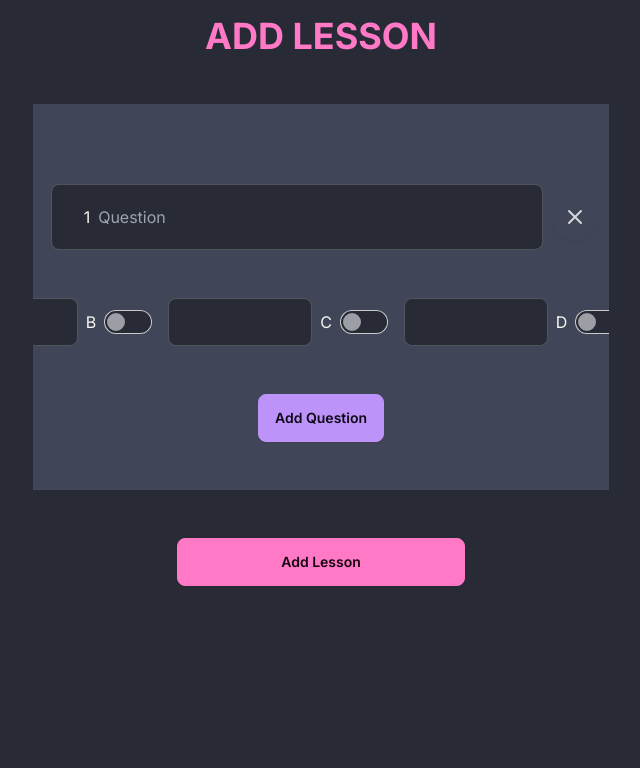
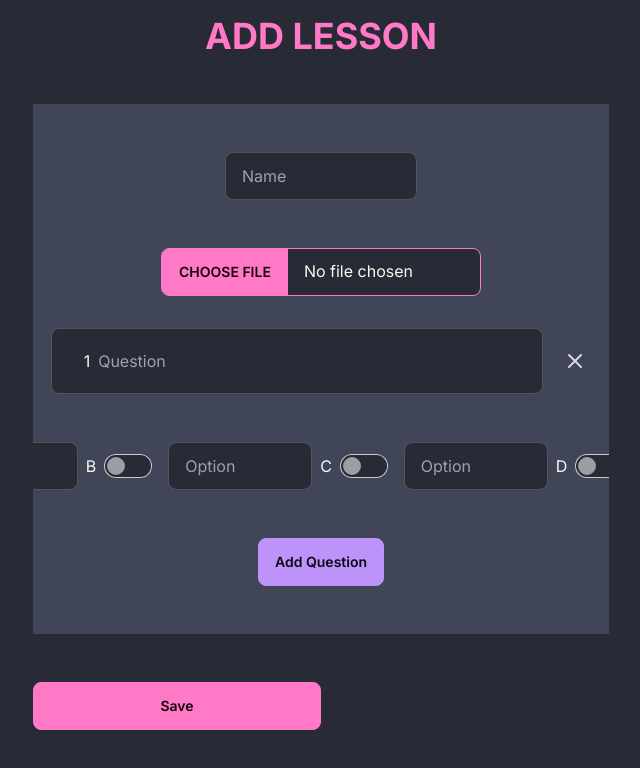
Before and after one commit to MikeyAlmighty/acada-brain-web, a Next.js app: page /lessons/new in a window 1280 px wide. Shown: the top 768 px of the page, without its empty margins (319-959 px from the left). Built offline with nearby package versions, Linux system fonts and the light colour scheme.

Commit message:
feat: Added react-hook-form for questions addition

```diff
--- a/app/components/answer-selector/index.tsx
+++ b/app/components/answer-selector/index.tsx
@@ -1,9 +1,13 @@
 "use client";
 
+import { FieldValues, UseFormRegister } from "react-hook-form";
+
 type AnswerSelectorProps = {
+  questionIndex: number;
   selectedAnswer: number;
   index: number;
   handleAnswerSelect: (answer: number) => void;
+  register: UseFormRegister<FieldValues>;
 };
 
 const labelMatch = (index: number) => {
@@ -42,8 +46,10 @@ const labelMatch = (index: number) => {
 
 const AnswerSelector = ({
   selectedAnswer,
+  questionIndex,
   handleAnswerSelect,
   index,
+  register,
 }: AnswerSelectorProps) => {
   const { label, toggleColor } = labelMatch(index + 1);
   return (
@@ -52,11 +58,17 @@ const AnswerSelector = ({
       <input
         type="checkbox"
         checked={selectedAnswer === index}
-        onClick={() => handleAnswerSelect(index)}
+        onChange={() => handleAnswerSelect(index)}
         className={`toggle toggle-${toggleColor} mx-2`}
       />
       <label className="input input-bordered w-36 mx-2 flex items-center gap-2">
-        <input type="text" className="grow" />
+        <input
+          type="text"
+          className="grow"
+          required
+          placeholder="Option"
+          {...register(`questions.${questionIndex}.answers.${index}.option`)}
+        />
       </label>
     </div>
   );
--- a/app/components/heading/index.tsx
+++ b/app/components/heading/index.tsx
@@ -6,7 +6,7 @@ type HeadingProps = {
 const Heading = ({ text, toUppercase = true }: HeadingProps) => {
   return (
     <h1
-      className={`text-4xl pb-12 font-bold ${toUppercase && "uppercase"} text-primary`}
+      className={`text-4xl pb-12 font-bold text-center ${toUppercase && "uppercase"} text-primary`}
     >
       {text}
     </h1>
--- a/app/components/lesson-card/add-lesson.tsx
+++ b/app/components/lesson-card/add-lesson.tsx
@@ -1,10 +1,16 @@
 "use client";
 
+import { useRouter } from "next/navigation";
+
 export const AddLesson = () => {
+  const router = useRouter();
   return (
     <div>
-      <button className="btn btn-primary" onClick={() => console.log()}>
-        Add to course
+      <button
+        className="btn btn-primary"
+        onClick={() => router.push("/lessons/new")}
+      >
+        Create Lesson
       </button>
     </div>
   );
--- a/app/components/question/index.tsx
+++ b/app/components/question/index.tsx
@@ -1,20 +1,31 @@
 "use client";
 
 import { useState } from "react";
+import { FieldValues, UseFormRegister } from "react-hook-form";
+
 import AnswerSelector from "../answer-selector";
 
 type QuestionProps = {
   questionIndex: number;
+  register: UseFormRegister<FieldValues>;
 };
 
-const Question = ({ questionIndex }: QuestionProps) => {
+const Question = ({ questionIndex, register }: QuestionProps) => {
   const [selectedAnswer, setSelectedAnswer] = useState(0);
+
   return (
     <div>
       <div className="flex items-center justify-around mt-[2em] px-48 w-full">
         <label className="input input-bordered p-[2em] mx-2 w-full flex items-center gap-2">
           {questionIndex + 1}
-          <input type="text" className="grow" placeholder="Question" />
+          <input
+            type="text"
+            className="grow"
+            required
+            placeholder="Question"
+            {...register(`questions.${questionIndex}.name`)}
+            placeholder={`Question`}
+          />
         </label>
         <button className="btn btn-circle btn-neutral">
           <svg
@@ -36,10 +47,12 @@ const Question = ({ questionIndex }: QuestionProps) => {
       <div className="flex justify-center">
         {Array.from({ length: 4 }).map((_, index) => (
           <AnswerSelector
+            questionIndex={questionIndex}
             index={index}
-            handleAnswerSelect={(answer) => setSelectedAnswer(answer)}
             selectedAnswer={selectedAnswer}
             key={index}
+            register={register}
+            handleAnswerSelect={(index) => setSelectedAnswer(index)}
           />
         ))}
       </div>
--- /dev/null
+++ b/app/lessons/add-lesson.tsx
@@ -0,0 +1,17 @@
+"use client";
+
+import { useRouter } from "next/navigation";
+
+const AddLesson = () => {
+  const router = useRouter();
+  return (
+    <button
+      onClick={() => router.push("/lessons/new")}
+      className="btn btn-primary"
+    >
+      Add Lesson
+    </button>
+  );
+};
+
+export default AddLesson;
--- a/app/lessons/new/page.tsx
+++ b/app/lessons/new/page.tsx
@@ -4,27 +4,67 @@ import { useState } from "react";
 
 import Heading from "@/app/components/heading";
 import Question from "@/app/components/question";
+import { useForm } from "react-hook-form";
 
 const NewLessonPage = () => {
+  const [fields, setFields] = useState([{ name: "" }]);
   const [questionCount, setQuestionCount] = useState<number>(1);
-  const [questions, setQuestions] = useState();
+
+  const { handleSubmit, register } = useForm();
+
+  const addField = () => {
+    setFields([...fields, { name: "" }]);
+  };
+
+  // const removeField = (index: number) => {
+  //   setFields(fields.filter((_, i) => i !== index));
+  // }
+
+  const onSubmit = (data) => {
+    console.log("Form submission:", data);
+  };
+
   return (
     <main className="flex min-h-screen flex-col items-center">
+      <form onSubmit={handleSubmit(onSubmit)}>
         <Heading text="Add Lesson" />
         <div className="flex flex-col items-center bg-neutral">
-        <div className="flex flex-col max-h-[50vh] pt-12 rounded overflow-y-auto w-[45vw] items-center justify-around">
+          <label className="input input-bordered m-12 w-[15vw] flex items-center gap-2">
+            <input
+              type="text"
+              required
+              {...register("name")}
+              placeholder={"Name"}
+            />
+          </label>
+          <input
+            type="file"
+            className="file-input file-input-bordered file-input-primary w-full max-w-xs"
+          />
+
+          <div className="flex flex-col max-h-[50vh] rounded overflow-y-auto w-[45vw] items-center justify-around">
             {Array.from({ length: questionCount }).map((_, index) => (
-            <Question key={index} questionIndex={index} />
+              <Question register={register} key={index} questionIndex={index} />
             ))}
           </div>
           <button
-          onClick={() => setQuestionCount(questionCount + 1)}
+            onClick={() => {
+              setQuestionCount(questionCount + 1);
+              addField();
+            }}
             className="btn btn-secondary my-12 w-25"
           >
             Add Question
           </button>
         </div>
-      <button className="btn btn-primary w-72 mt-12">Add Lesson</button>
+        <button
+          /* onClick={() => console.log(questions)} */
+          type="submit"
+          className="btn btn-primary w-72 mt-12"
+        >
+          Save
+        </button>
+      </form>
     </main>
   );
 };
--- a/app/lessons/page.tsx
+++ b/app/lessons/page.tsx
@@ -1,11 +1,12 @@
 import Heading from "@/app/components/heading";
+import { AddLesson } from "../components/lesson-card/add-lesson";
 
 const LessonPage = () => {
   return (
     <main className="flex min-h-screen flex-col items-center">
-      <Heading text="Add Lesson" />
+      <Heading text="Lessons" />
       <div className="flex flex-col bg-neutral rounded h-[45vw] w-[45vw] items-center">
-        <button className="btn btn-primary">Add Lesson</button>
+        <AddLesson />
       </div>
     </main>
   );
--- a/app/types/index.ts
+++ b/app/types/index.ts
@@ -1,4 +1,11 @@
-type Question = {
-  id: number;
-  question: string;
+export type QuestionState = {
+  question: {
+    index: number;
+    text: string;
+  };
+  answers: {
+    option: string;
+    index: number;
+    isCorrectAnswer: boolean;
+  };
 };
```
Lines whose indentation alone changed are shown as unchanged.
